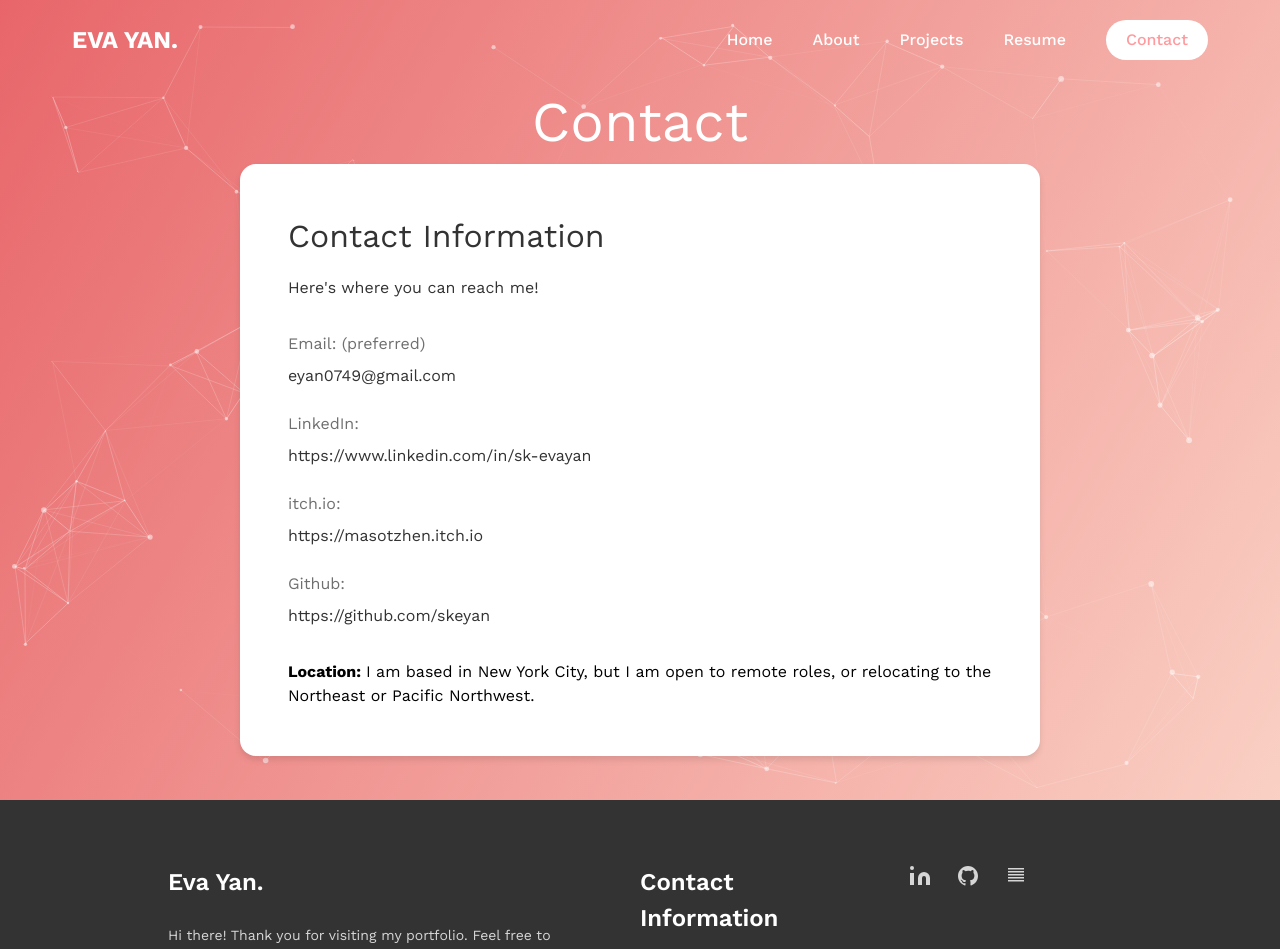
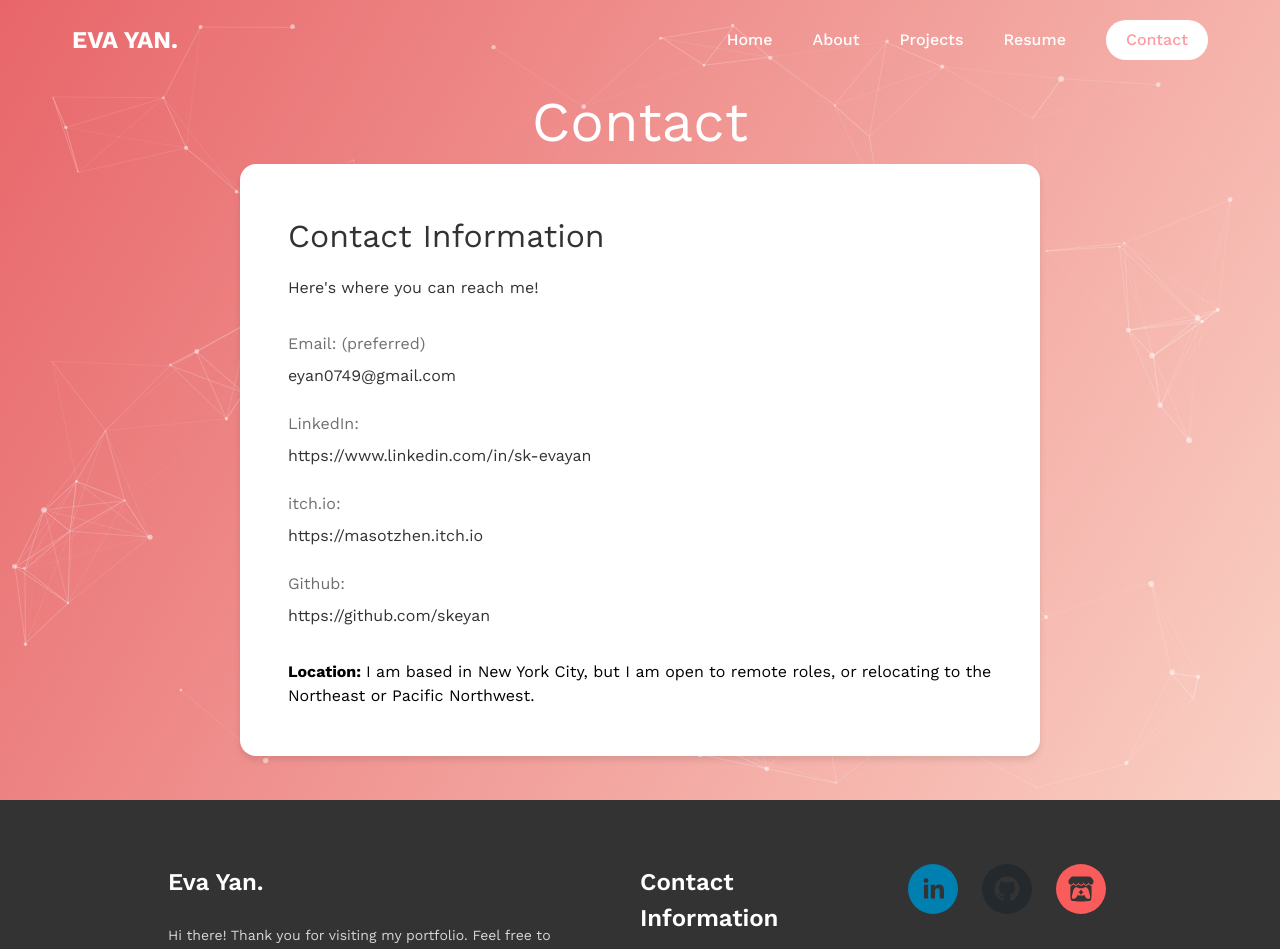
Before and after one commit to skeyan/dev-portfolio, a React (Vite) app: page /contact in a window 1280 px wide. Shown: the top 949 px of the page. Built offline with nearby package versions, Linux system fonts and the light colour scheme.

Commit message:
Update icons and readme

```diff
--- a/package.json
+++ b/package.json
@@ -19,6 +19,7 @@
     "react": "^19.0.0",
     "react-dom": "^19.0.0",
     "react-router-dom": "^7.1.5",
+    "react-social-icons": "^6.25.0",
     "sass": "^1.93.3"
   },
   "devDependencies": {
--- a/src/components/Footer.jsx
+++ b/src/components/Footer.jsx
@@ -1,4 +1,5 @@
 import '../styles/components/footer.scss';
+import { SocialIcon } from 'react-social-icons';
 
 const Footer = () => {
   const currentYear = new Date().getFullYear();
@@ -10,12 +11,19 @@ const Footer = () => {
           <div className="footer-section">
             <h3 className="footer-title">Eva Yan.</h3>
             <p className="footer-text">
-              Hi there! Thank you for visiting my portfolio. Feel free to connect with me via email or through the links to the right.
-              <br /><br />
-              I am open to opportunities and would love to talk more about software development.
-
-              <br /><br />
-              <i>This site was designed & built from scratch using React, Vite, and Vercel.</i><br />
+              Hi there! Thank you for visiting my portfolio. Feel free to
+              connect with me via email or through the links to the right.
+              <br />
+              <br />
+              I am open to opportunities and would love to talk more about
+              software development.
+              <br />
+              <br />
+              <i>
+                This site was designed & built from scratch using React, Vite,
+                and Vercel.
+              </i>
+              <br />
             </p>
           </div>
 
@@ -29,41 +37,27 @@ const Footer = () => {
 
           <div className="footer-section">
             <div className="social-links">
-              <a
-                href="https://www.linkedin.com/in/sk-evayan/"
+              <SocialIcon
+                url="https://www.linkedin.com/in/sk-evayan/"
                 target="_blank"
                 rel="noopener noreferrer"
                 className="social-link"
                 aria-label="LinkedIn"
-              >
-                <svg width="24" height="24" viewBox="0 0 24 24" fill="none" xmlns="http://www.w3.org/2000/svg">
-                  <path d="M16 8a6 6 0 0 1 6 6v7h-4v-7a2 2 0 0 0-2-2 2 2 0 0 0-2 2v7h-4v-7a6 6 0 0 1 6-6z" fill="currentColor"/>
-                  <rect x="2" y="9" width="4" height="12" fill="currentColor"/>
-                  <circle cx="4" cy="4" r="2" fill="currentColor"/>
-                </svg>
-              </a>
-              <a
-                href="https://github.com/skeyan"
+              />
+              <SocialIcon
+                url="https://github.com/skeyan"
                 target="_blank"
                 rel="noopener noreferrer"
                 className="social-link"
                 aria-label="GitHub"
-              >
-                <svg width="24" height="24" viewBox="0 0 24 24" fill="none" xmlns="http://www.w3.org/2000/svg">
-                  <path fillRule="evenodd" clipRule="evenodd" d="M12 2C6.477 2 2 6.463 2 11.97c0 4.404 2.865 8.14 6.839 9.458.5.092.682-.216.682-.48 0-.236-.008-.864-.013-1.695-2.782.602-3.369-1.337-3.369-1.337-.454-1.151-1.11-1.458-1.11-1.458-.908-.618.069-.606.069-.606 1.003.07 1.531 1.027 1.531 1.027.892 1.524 2.341 1.084 2.91.828.092-.643.35-1.083.636-1.332-2.22-.251-4.555-1.107-4.555-4.927 0-1.088.39-1.979 1.029-2.675-.103-.252-.446-1.266.098-2.638 0 0 .84-.268 2.75 1.022A9.606 9.606 0 0112 6.82c.85.004 1.705.114 2.504.336 1.909-1.29 2.747-1.022 2.747-1.022.546 1.372.203 2.386.1 2.638.64.696 1.028 1.587 1.028 2.675 0 3.83-2.339 4.673-4.566 4.92.359.307.678.915.678 1.846 0 1.332-.012 2.407-.012 2.734 0 .267.18.577.688.48C19.137 20.107 22 16.373 22 11.969 22 6.463 17.522 2 12 2z" fill="currentColor"/>
-                </svg>
-              </a>
-              <a
-                href="https://masotzhen.itch.io/"
+              />
+              <SocialIcon
+                url="https://masotzhen.itch.io/"
                 target="_blank"
                 rel="noopener noreferrer"
                 className="social-link"
                 aria-label="itch.io"
-              >
-                <svg width="24" height="24" viewBox="0 0 24 24" fill="none" xmlns="http://www.w3.org/2000/svg">
-                  <path d="M4 4v1.5h16V4H4zm0 3v1.5h16V7H4zm0 3v1.5h16V10H4zm0 3v1.5h16V13H4zm0 3v1.5h16V16H4z" fill="currentColor"/>
-                </svg>
-              </a>
+              />
             </div>
           </div>
         </div>
```
Also changed, not shown: 2 other files (tests, documents, lock files or other folders).
